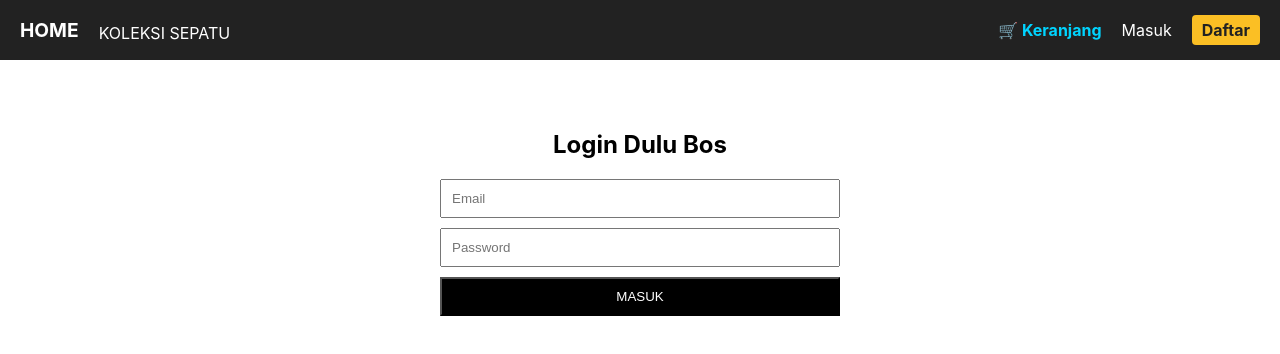
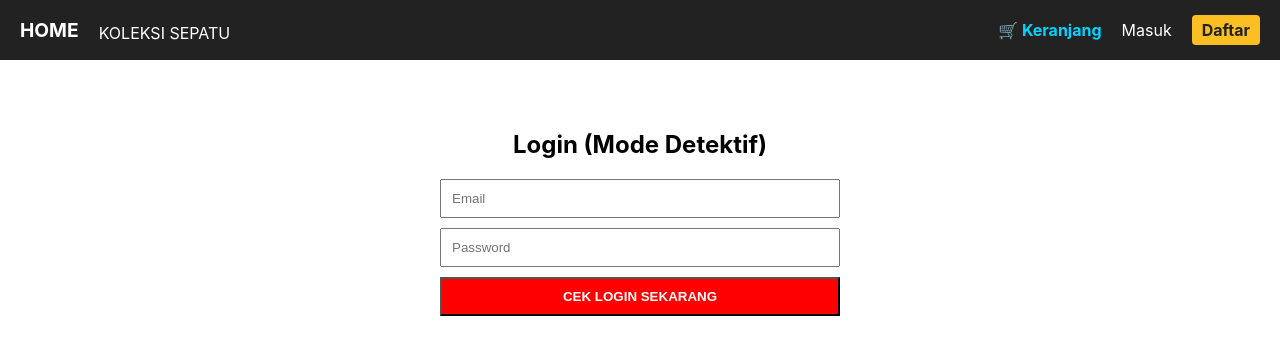
Before and after one commit to DIAZ9797/shoe-store-fullstack, a React (Create React App) app in the folder shoe-store/: page /login in a window 1280 px wide. Shown: the top 354 px of the page. Built offline with nearby package versions, Linux system fonts and the light colour scheme.

Commit message:
Perbaiki Login agar simpan token

```diff
--- a/shoe-store/src/pages/Login.js
+++ b/shoe-store/src/pages/Login.js
@@ -12,9 +12,8 @@ const Login = () => {
     e.preventDefault();
 
     try {
-      // Tembak API Backend
       const response = await fetch(
-        "https://https://backend-toko-sepatu.vercel.app/api/auth/login",
+        "https://backend-toko-sepatu.vercel.app/api/auth/login",
         {
           method: "POST",
           headers: { "Content-Type": "application/json" },
@@ -24,28 +23,39 @@ const Login = () => {
 
       const data = await response.json();
 
+      // --- DETEKTIF MULAI BEKERJA ---
+      // Kita paksa munculkan apa isi 'data' sebenarnya
+      alert("ISI DATA DARI SERVER:\n" + JSON.stringify(data, null, 2));
+      console.log("Full Data:", data);
+      // ------------------------------
+
       if (response.ok) {
-        if (data.token) {
-          localStorage.setItem("token", data.token);
+        // Cek paksa: Apakah token ada?
+        const tokenYangDidapat =
+          data.token || data.accessToken || (data.data && data.data.token);
+
+        if (tokenYangDidapat) {
+          localStorage.setItem("token", tokenYangDidapat);
+          localStorage.setItem("userInfo", JSON.stringify(data));
+
+          // Panggil Context
+          if (login) login(data);
+
+          alert("Token BERHASIL disimpan: " + tokenYangDidapat);
+
+          // Redirect manual biar yakin
+          window.location.href = "/cart";
+        } else {
+          alert(
+            "GAWAT! Login sukses tapi Token TIDAK DITEMUKAN di dalam data server.",
+          );
         }
-
-        // 2. Simpan Info User lengkap (buat jaga-jaga)
-        localStorage.setItem("userInfo", JSON.stringify(data));
-
-        // 3. Update state aplikasi
-        login(data);
-
-        alert("Login Berhasil! Token disimpan.");
-
-        // 4. Pindah ke halaman Cart (sesuai tujuan awal) atau Home
-        navigate("/cart");
-        // -----------------------------------
       } else {
-        alert(data.message || "Login gagal, periksa email/password");
+        alert(data.message || "Login Gagal");
       }
     } catch (error) {
       console.error("Login Error:", error);
-      alert("Gagal terhubung ke server.");
+      alert("Error Jaringan: " + error.message);
     }
   };
 
@@ -53,7 +63,7 @@ const Login = () => {
     <div
       style={{ maxWidth: "400px", margin: "50px auto", textAlign: "center" }}
     >
-      <h2>Login Dulu Bos</h2>
+      <h2>Login (Mode Detektif)</h2>
       <form
         onSubmit={handleSubmit}
         style={{ display: "flex", flexDirection: "column", gap: "10px" }}
@@ -78,12 +88,12 @@ const Login = () => {
           type="submit"
           style={{
             padding: "10px",
-            background: "black",
+            background: "red",
             color: "white",
-            cursor: "pointer",
+            fontWeight: "bold",
           }}
         >
-          MASUK
+          CEK LOGIN SEKARANG
         </button>
       </form>
     </div>
```
